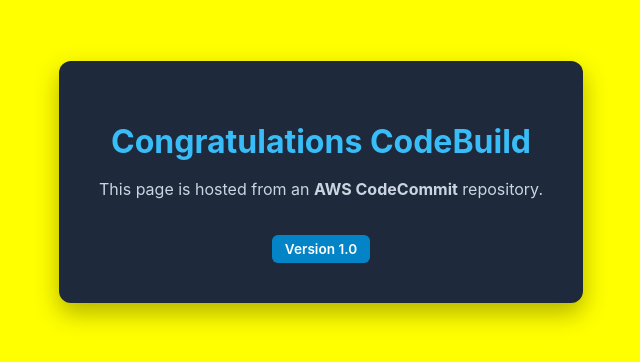
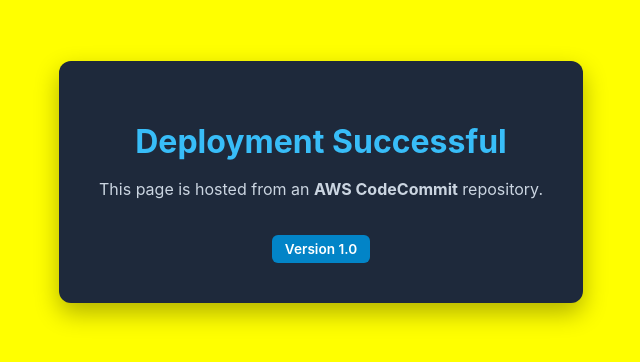
Before and after one commit to rithwik986/my-nodejs-app, a website: page index.html in a window 1280 px wide. Shown: the part 218-580 px from the top of the page, without its empty margins (319-959 px from the left). Drawn offline with Linux system fonts and the light colour scheme.

Commit message:
Update header text to 'Deployment Successful'

```diff
--- a/index.html
+++ b/index.html
@@ -45,7 +45,7 @@
 </head>
 <body>
   <div class="card">
-    <h1>Congratulations CodeBuild</h1>
+    <h1>Deployment Successful</h1>
     <p>This page is hosted from an <strong>AWS CodeCommit</strong> repository.</p>
     <div class="badge">Version 1.0</div>
   </div>
```
